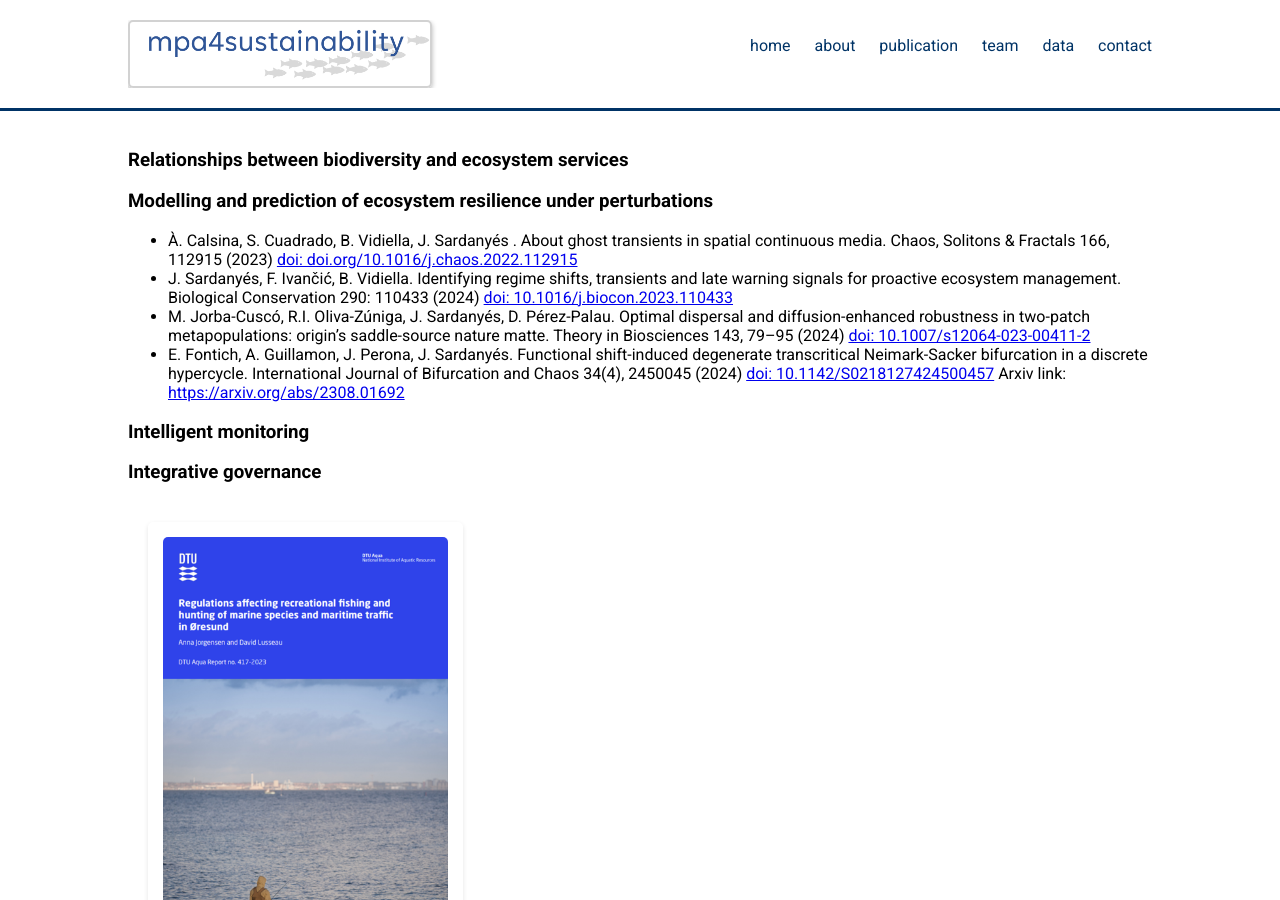
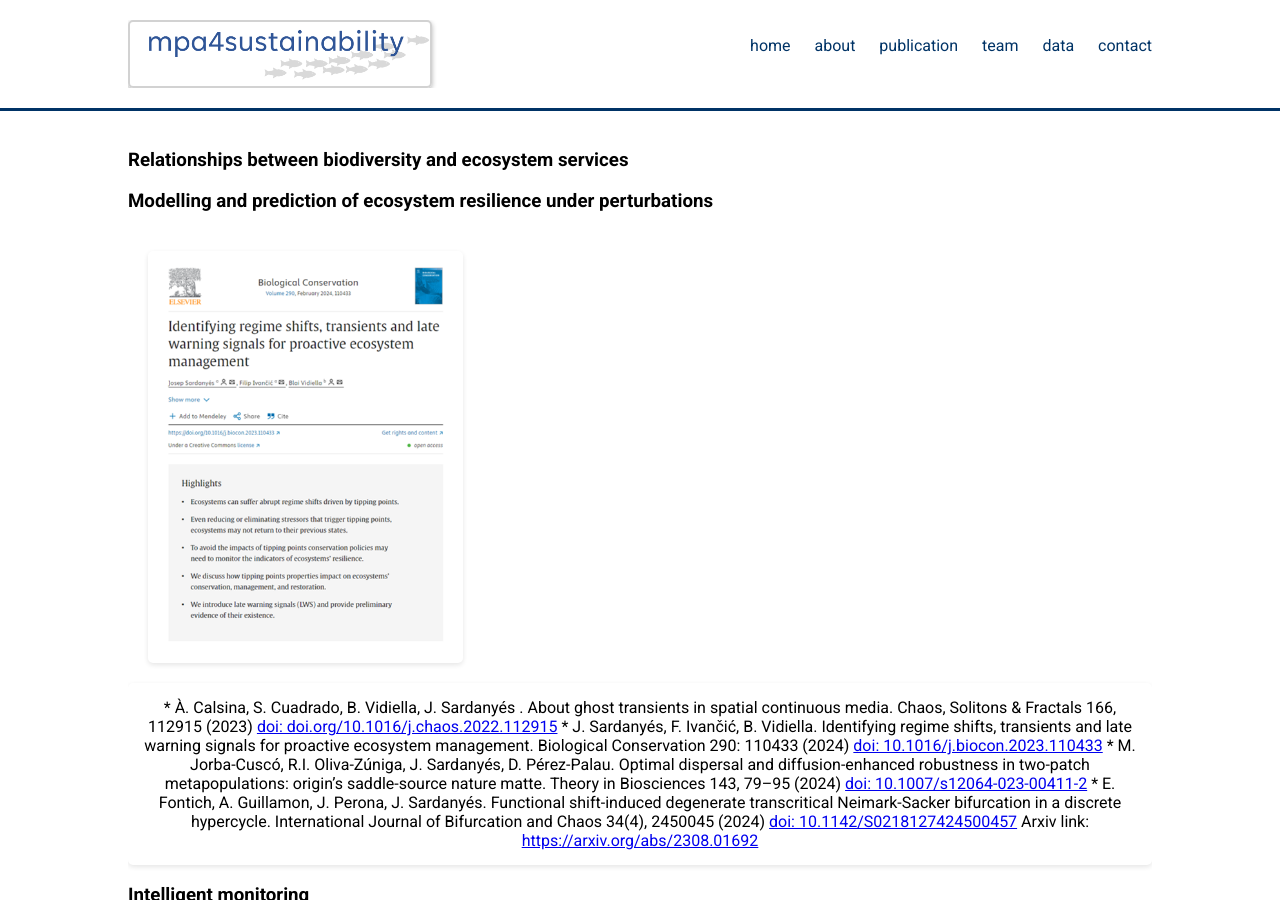
Before and after one commit to dlusseau/mpa4sustainability.github.io, a Jekyll site: the page built from publication.md, in a window 1280 px wide and 900 px high. Built offline with Jekyll 4.4.1, drawn with Linux system fonts in a browser that asks for light colours.

Commit message:
Update publication.md

```diff
--- a/publication.md
+++ b/publication.md
@@ -6,12 +6,18 @@
 <h3 id="WP1"> Relationships between biodiversity and ecosystem services </h3>
 
 <h3 id="WP2"> Modelling and prediction of ecosystem resilience under perturbations </h3>
+<div class="grid-container">
+    <div class="grid-item">
+      <img src="{{ '/assets/WP2paper.png' | relative_url }}" alt="WP2paper" style="width: 300px; height: auto;" >
 
+    </div>
+ </div>
+<div class="grid-item">
 * À. Calsina, S. Cuadrado, B. Vidiella, J. Sardanyés . About ghost transients in spatial continuous media. Chaos, Solitons & Fractals 166, 112915 (2023)  <a href="https://doi.org/10.1016/j.chaos.2022.112915" target="_blank">doi: doi.org/10.1016/j.chaos.2022.112915</a>
 * J. Sardanyés, F. Ivančić, B. Vidiella. Identifying regime shifts, transients and late warning signals for proactive ecosystem management. Biological Conservation 290: 110433 (2024)  <a href="https://doi.org/10.1016/j.biocon.2023.110433" target="_blank">doi: 10.1016/j.biocon.2023.110433</a>
 * M. Jorba-Cuscó, R.I. Oliva-Zúniga, J. Sardanyés, D. Pérez-Palau. Optimal dispersal and diffusion-enhanced robustness in two-patch metapopulations: origin’s saddle-source nature matte. Theory in Biosciences 143, 79–95 (2024)  <a href="https://doi.org/10.1007/s12064-023-00411-2" target="_blank">doi: 10.1007/s12064-023-00411-2</a>
 * E. Fontich, A. Guillamon, J. Perona, J. Sardanyés. Functional shift-induced degenerate transcritical Neimark-Sacker bifurcation in a discrete hypercycle. International Journal of Bifurcation and Chaos 34(4), 2450045 (2024)  <a href="https://doi.org/10.1142/S0218127424500457" target="_blank">doi: 10.1142/S0218127424500457</a> Arxiv link: <a href="https://arxiv.org/abs/2308.016927" target="_blank">https://arxiv.org/abs/2308.01692</a>
-
+</div>
 
 <h3 id="WP3"> Intelligent monitoring </h3>
 
```
